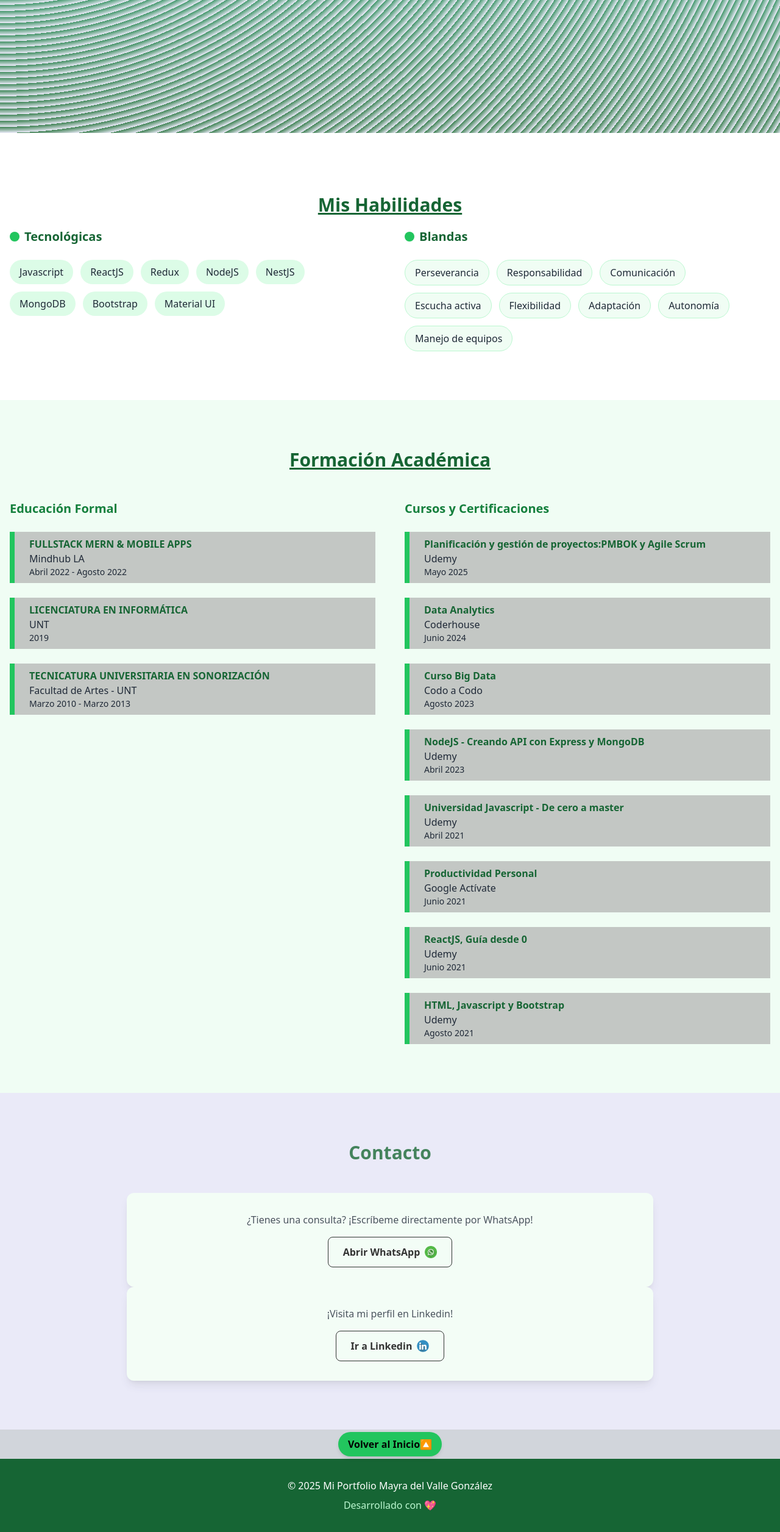
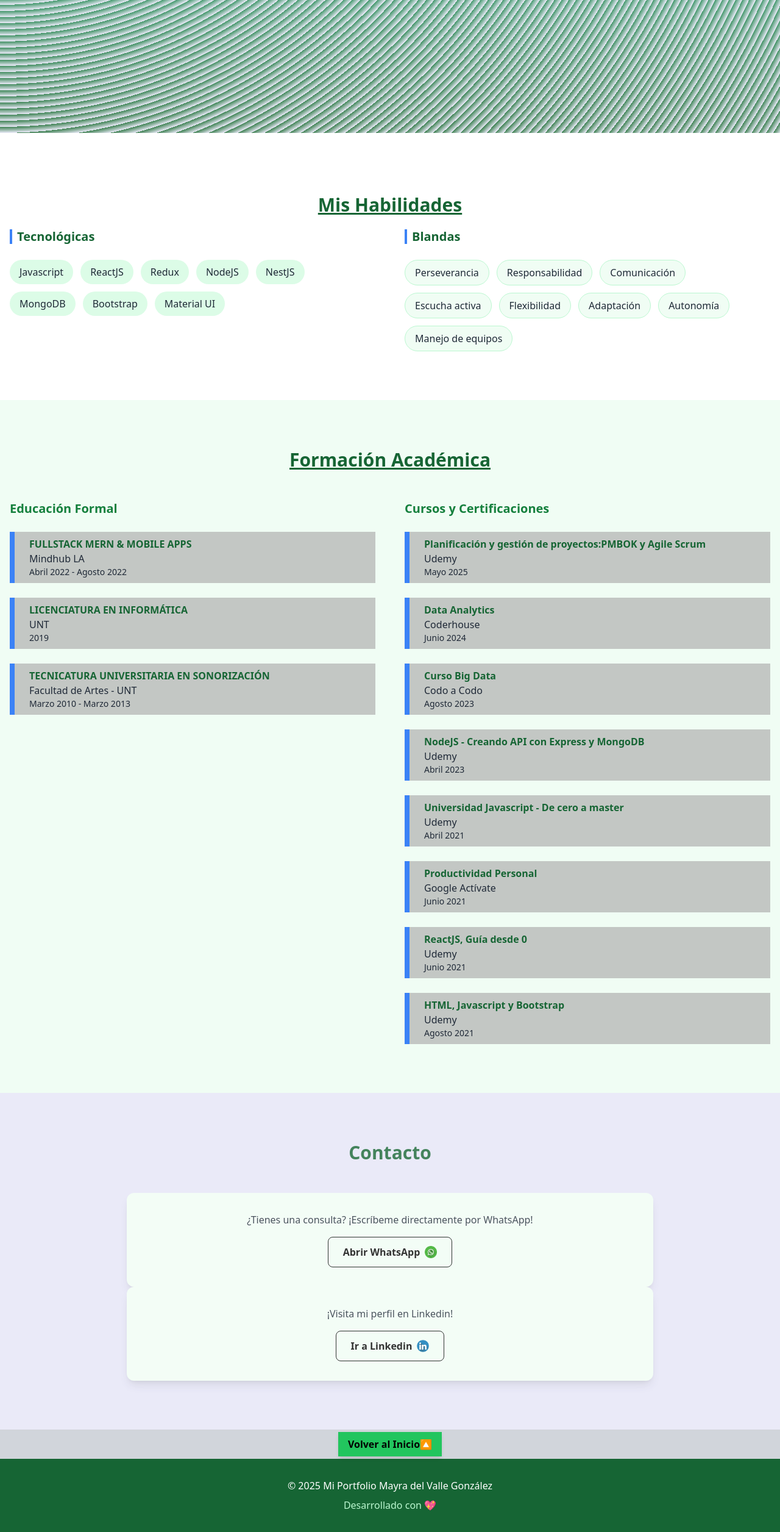
Before and after one commit to MayradelvGonzalez/PortfolioMay, a React (Create React App) app: page / in a window 1280 px wide. Shown: the part 582-3094 px from the top of the page at 61% size. Built offline with nearby package versions, Linux system fonts and the light colour scheme.

Commit message:
detallesCambios

```diff
--- a/src/components/ContactSection.js
+++ b/src/components/ContactSection.js
@@ -89,7 +89,7 @@ const Footer = () => (
   <footer className="bg-gray-300 py-1 text-center text-gray-600">
     <button
       onClick={() => window.scrollTo({ top: 0, behavior: 'smooth' })}
-      className="bg-green-500 text-black font-semibold py-2 px-4 rounded-full shadow-md hover:bg-green-900 focus:outline-none focus:ring-2 focus:ring-green-800 animate__animated animate__fadeIn"
+      className="bg-green-500 text-black font-semibold py-2 px-4 shadow-md hover:bg-gray-500 focus:outline-none focus:ring-2 focus:ring-green-800 animate__animated animate__fadeIn"
     >
       Volver al Inicio🔼
     </button>
--- a/src/components/EducationSection.js
+++ b/src/components/EducationSection.js
@@ -10,7 +10,7 @@ const AnimatedItem = ({ item, animationClass }) => {
   return (
     <div
       ref={ref}
-      className={`border-l-8 border-green-500 pl-6 py-2 animate__animated ${inView && animationClass ? animationClass : ''}`}
+      className={`border-l-8 border-blue-500 pl-6 py-2 animate__animated ${inView && animationClass ? animationClass : ''}`}
       style={{ backgroundColor: '#c3c7c4' }}
     >
       <h4 className="font-bold text-green-800">{item.title || item.titulo}</h4>
--- a/src/components/SkillsSection.js
+++ b/src/components/SkillsSection.js
@@ -74,7 +74,7 @@ const SkillsSection = () => {
         ref={ref}
         className={`text-xl font-semibold text-green-800 mb-6 flex items-center animate__animated ${inView ? animationClass : ''}`}
       >
-        <span className="w-4 h-4 bg-green-500 rounded-full mr-2"></span>
+        <span className="w-1 h-6 bg-blue-500 mr-2"></span>
         {children}
       </h3>
     );
```
